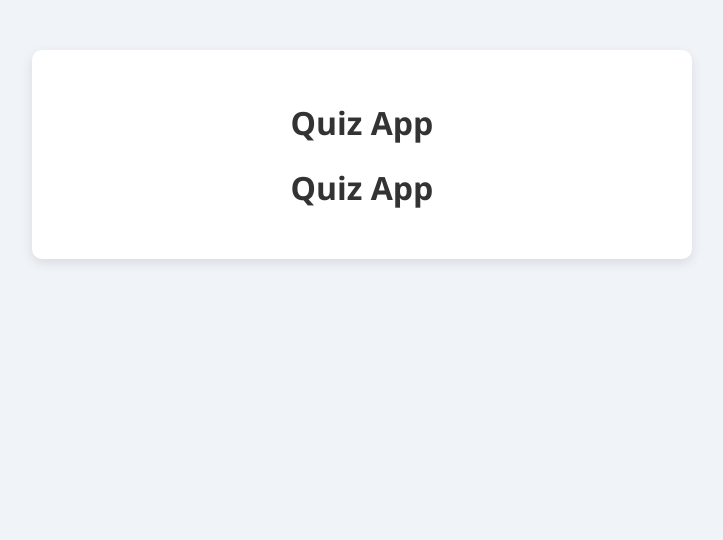
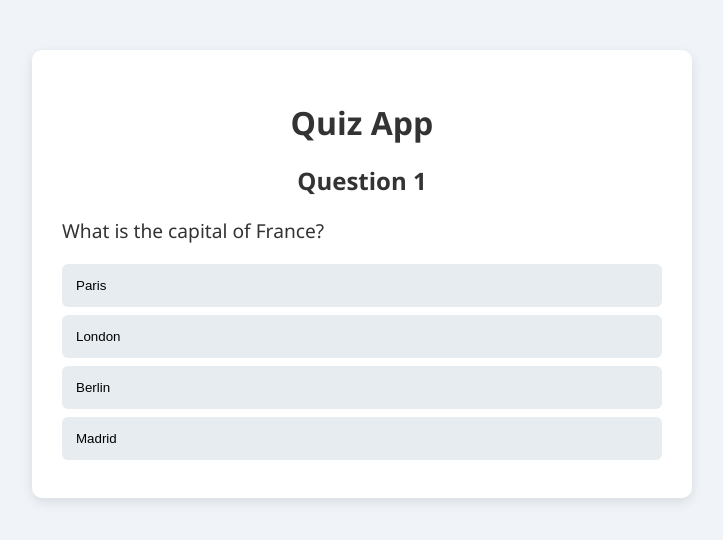
Before and after one commit to AleksandarStanisic021/reactlab, a React (Vite) app: page / in a window 1280 px wide. Shown: the top 540 px of the page, without its empty margins (278-1001 px from the left). Built offline with nearby package versions, Linux system fonts and the light colour scheme.

Commit message:
Update Quiz component to display question and options

```diff
--- a/src/components/Quiz.jsx
+++ b/src/components/Quiz.jsx
@@ -21,7 +21,11 @@ const Quiz = () => {
 
   return (
     <div>
-      <h1>Quiz App</h1>
+      <h2>Question 1</h2>
+      <p className="question">{questionBank[0].question}</p>
+      {questionBank[0]["options"].map((option) => (
+        <button className="option">{option}</button>
+      ))}
     </div>
   );
 };
```
